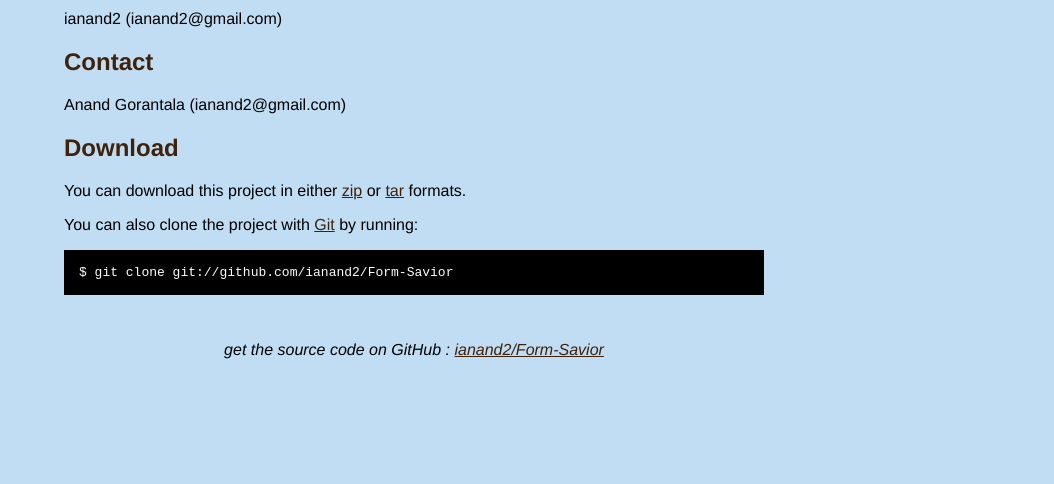
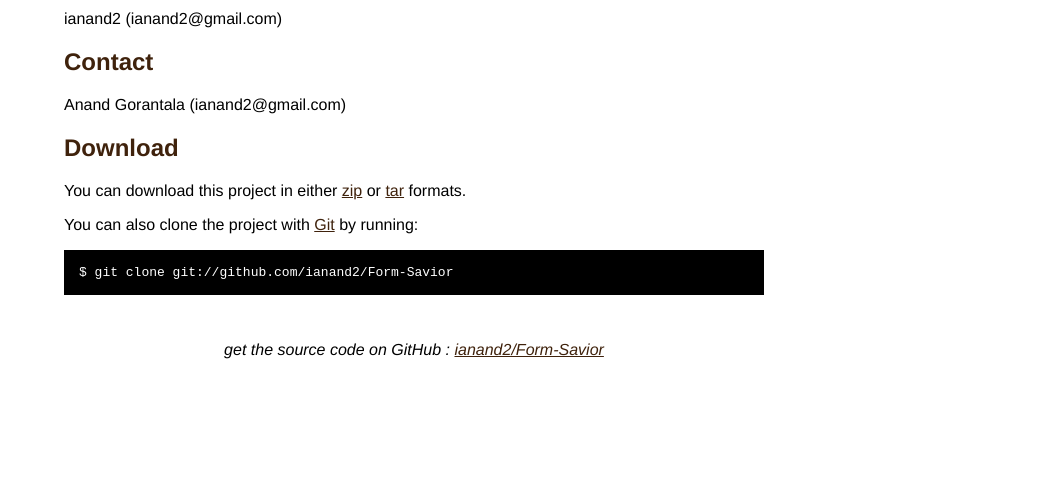
Before and after one commit to anandgorantala/Form-Savior, a plain HTML site: page index.html in a window 1280 px wide. Shown: the part 316-800 px from the top of the page, without its empty margins (226-1280 px from the left). Drawn offline with Linux system fonts and the light colour scheme.

Commit message:
Changed body background to white

```diff
--- a/index.html
+++ b/index.html
@@ -8,7 +8,7 @@
   <style type="text/css">
     body {
       margin-top: 1.0em;
-      background-color: #c0ddf3;
+      background-color: #fff;
       font-family: Helvetica, Arial, FreeSans, san-serif;
       color: #000000;
     }
```
